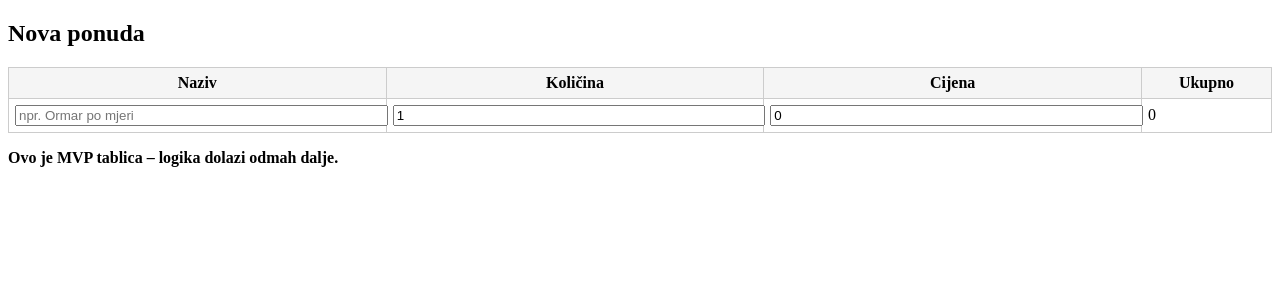
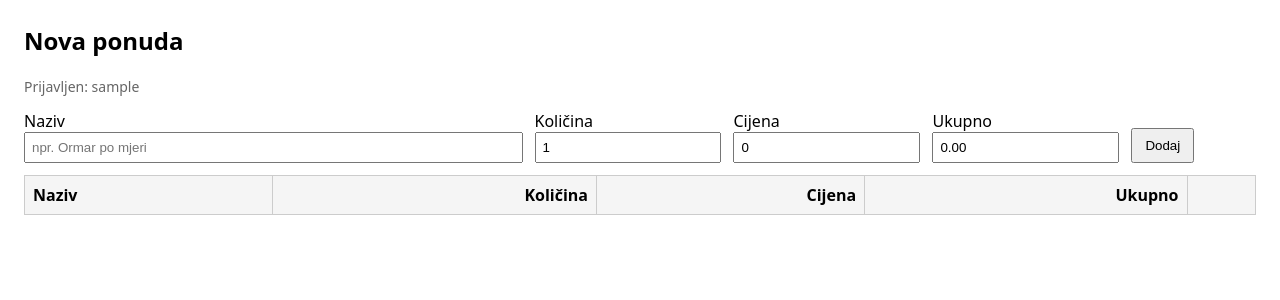
Before and after one commit to jevrem/ponude-app, a FastAPI app: page /offer in a window 1280 px wide. Shown: the top 300 px of the page. Run offline with FastAPI, Linux system fonts and the light colour scheme; the visitor is signed in with stand-in values (Sample User, id 1); lists and menus that the app fills with data are empty.

Commit message:
Update offer.html

```diff
--- a/app/templates/offer.html
+++ b/app/templates/offer.html
@@ -1,39 +1,86 @@
-<!DOCTYPE html>
+<!doctype html>
 <html lang="hr">
 <head>
-    <meta charset="UTF-8">
-    <title>Ponuda</title>
+  <meta charset="utf-8" />
+  <title>Nova ponuda</title>
   <style>
+    body { font-family: system-ui, Arial; margin: 24px; }
     table { border-collapse: collapse; width: 100%; }
-        th, td { border: 1px solid #ccc; padding: 6px; }
-        th { background: #f5f5f5; }
-        input { width: 100%; }
+    th, td { border: 1px solid #ccc; padding: 8px; }
+    th { background: #f5f5f5; text-align: left; }
+    input[type="text"], input[type="number"] { width: 100%; box-sizing: border-box; padding: 6px; }
+    .row { display: flex; gap: 12px; align-items: center; margin-bottom: 12px; }
+    .btn { padding: 8px 12px; cursor: pointer; }
+    .muted { color: #666; font-size: 14px; }
+    .right { text-align: right; }
   </style>
 </head>
 <body>
 
   <h2>Nova ponuda</h2>
+  <p class="muted">Prijavljen: {{ user }}</p>
+
+  <form method="post" action="/offer/add" class="row">
+    <div style="flex: 4">
+      <label>Naziv</label>
+      <input name="name" type="text" placeholder="npr. Ormar po mjeri" required>
+    </div>
+    <div style="flex: 1.5">
+      <label>Količina</label>
+      <input id="qty" name="qty" type="number" step="0.01" value="1" required>
+    </div>
+    <div style="flex: 1.5">
+      <label>Cijena</label>
+      <input id="price" name="price" type="number" step="0.01" value="0" required>
+    </div>
+    <div style="flex: 1.5">
+      <label>Ukupno</label>
+      <input id="total" type="text" readonly value="0.00">
+    </div>
+    <div style="flex: 1; align-self: end">
+      <button class="btn" type="submit">Dodaj</button>
+    </div>
+  </form>
 
   <table>
     <thead>
       <tr>
         <th>Naziv</th>
-            <th>Količina</th>
-            <th>Cijena</th>
-            <th>Ukupno</th>
+        <th class="right">Količina</th>
+        <th class="right">Cijena</th>
+        <th class="right">Ukupno</th>
+        <th></th>
       </tr>
     </thead>
     <tbody>
+      {% for it in items %}
       <tr>
-            <td><input placeholder="npr. Ormar po mjeri"></td>
-            <td><input type="number" value="1"></td>
-            <td><input type="number" value="0"></td>
-            <td>0</td>
+        <td>{{ it.name }}</td>
+        <td class="right">{{ "%.2f"|format(it.qty) }}</td>
+        <td class="right">{{ "%.2f"|format(it.price) }}</td>
+        <td class="right"><strong>{{ "%.2f"|format(it.total) }}</strong></td>
+        <td class="right">
+          <form method="post" action="/offer/delete" style="margin:0">
+            <input type="hidden" name="idx" value="{{ loop.index0 }}">
+            <button class="btn" type="submit">Obriši</button>
+          </form>
+        </td>
       </tr>
+      {% endfor %}
     </tbody>
   </table>
 
-<p><strong>Ovo je MVP tablica – logika dolazi odmah dalje.</strong></p>
+  <script>
+    function recalc() {
+      const qty = parseFloat(document.getElementById("qty").value || "0");
+      const price = parseFloat(document.getElementById("price").value || "0");
+      const total = qty * price;
+      document.getElementById("total").value = total.toFixed(2);
+    }
+    document.getElementById("qty").addEventListener("input", recalc);
+    document.getElementById("price").addEventListener("input", recalc);
+    recalc();
+  </script>
 
 </body>
 </html>
```
Lines whose indentation alone changed are shown as unchanged.
